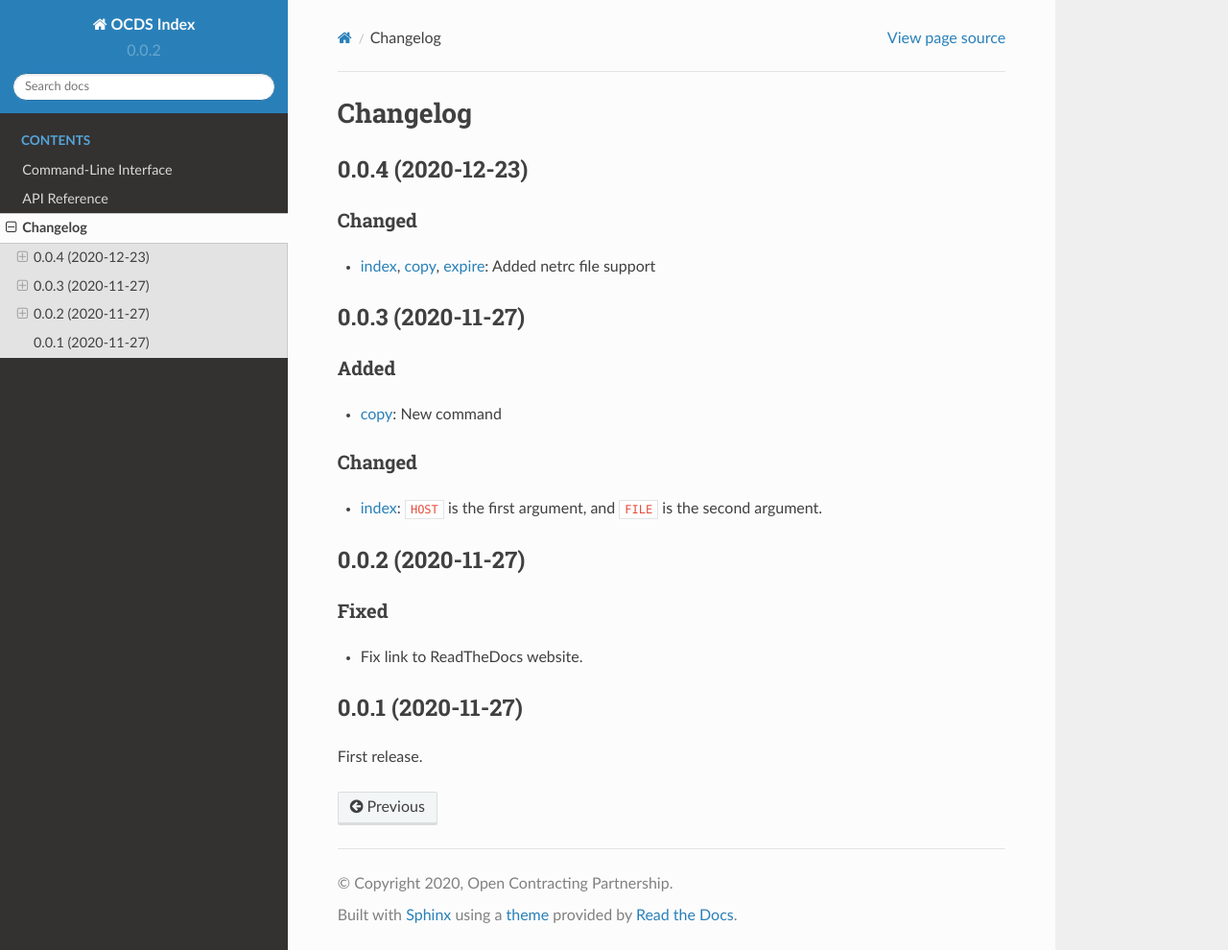
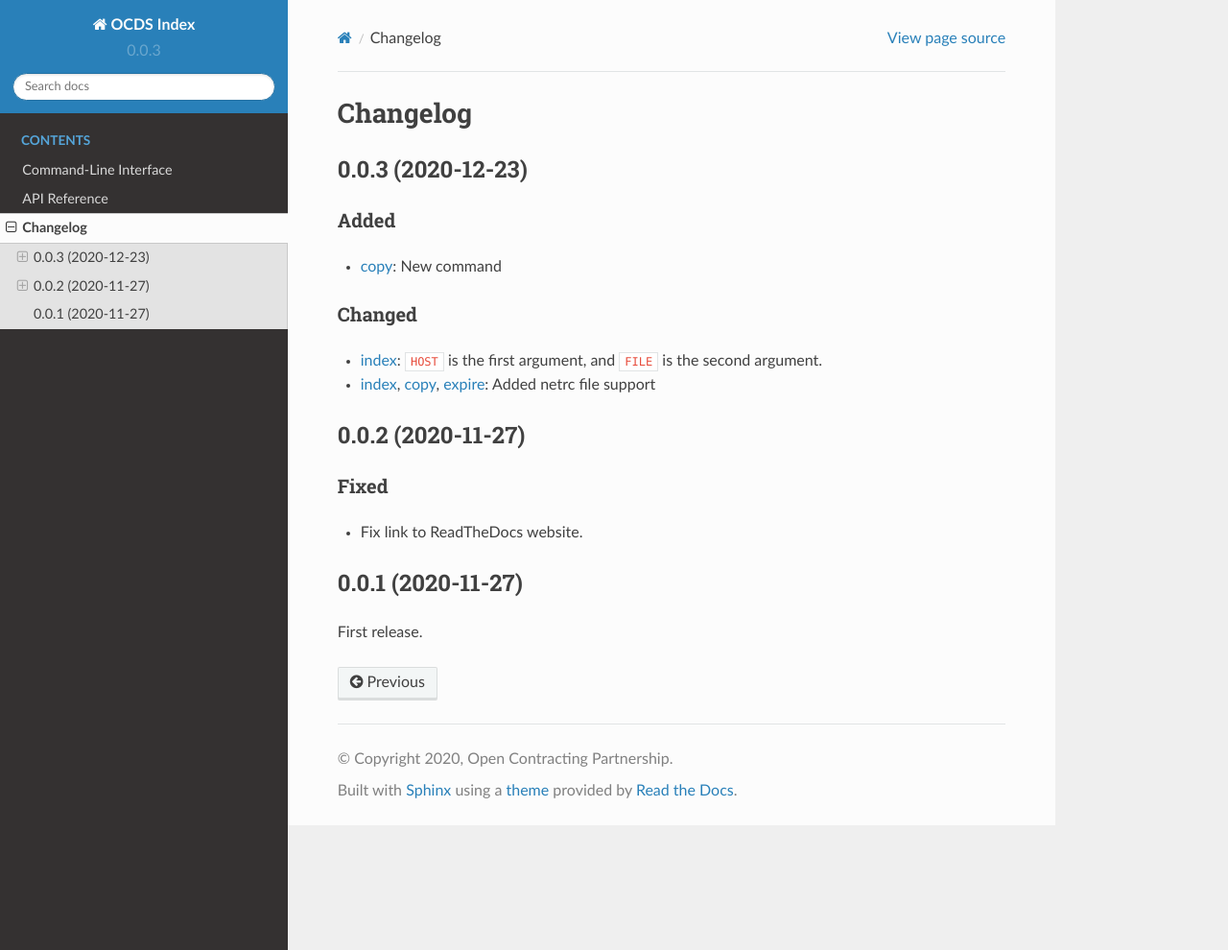
Before and after one commit to open-contracting/ocds-index, a Sphinx documentation site: the page built from docs/changelog.rst, in a window 1280 px wide and 990 px high. Shown: the whole window at 96% size. Built offline with Sphinx 7.4.7 and the Read the Docs theme 2.0.0, drawn with Linux system fonts in a browser that asks for light colours.

Commit message:
Iterate the version number

```diff
--- a/docs/changelog.rst
+++ b/docs/changelog.rst
@@ -1,15 +1,7 @@
 Changelog
 =========
 
-0.0.4 (2020-12-23)
-------------------
-
-Changed
-~~~~~~~
-
--  :ref:`index`, :ref:`copy`, :ref:`expire`: Added netrc file support
-
-0.0.3 (2020-11-27)
+0.0.3 (2020-12-23)
 ------------------
 
 Added
--- a/docs/conf.py
+++ b/docs/conf.py
@@ -26,7 +26,7 @@ copyright = "2020, Open Contracting Partnership"
 author = "Open Contracting Partnership"
 
 # The short X.Y version
-version = "0.0.2"
+version = "0.0.3"
 # The full version, including alpha/beta/rc tags
 release = version
 
--- a/setup.py
+++ b/setup.py
@@ -5,7 +5,7 @@ with open("README.rst") as f:
 
 setup(
     name="ocdsindex",
-    version="0.0.2",
+    version="0.0.3",
     author="Open Contracting Partnership",
     author_email="data@open-contracting.org",
     url="https://github.com/open-contracting/ocds-index",
```
Also changed, not shown: other parts of docs/changelog.rst (+1 -0 lines).
